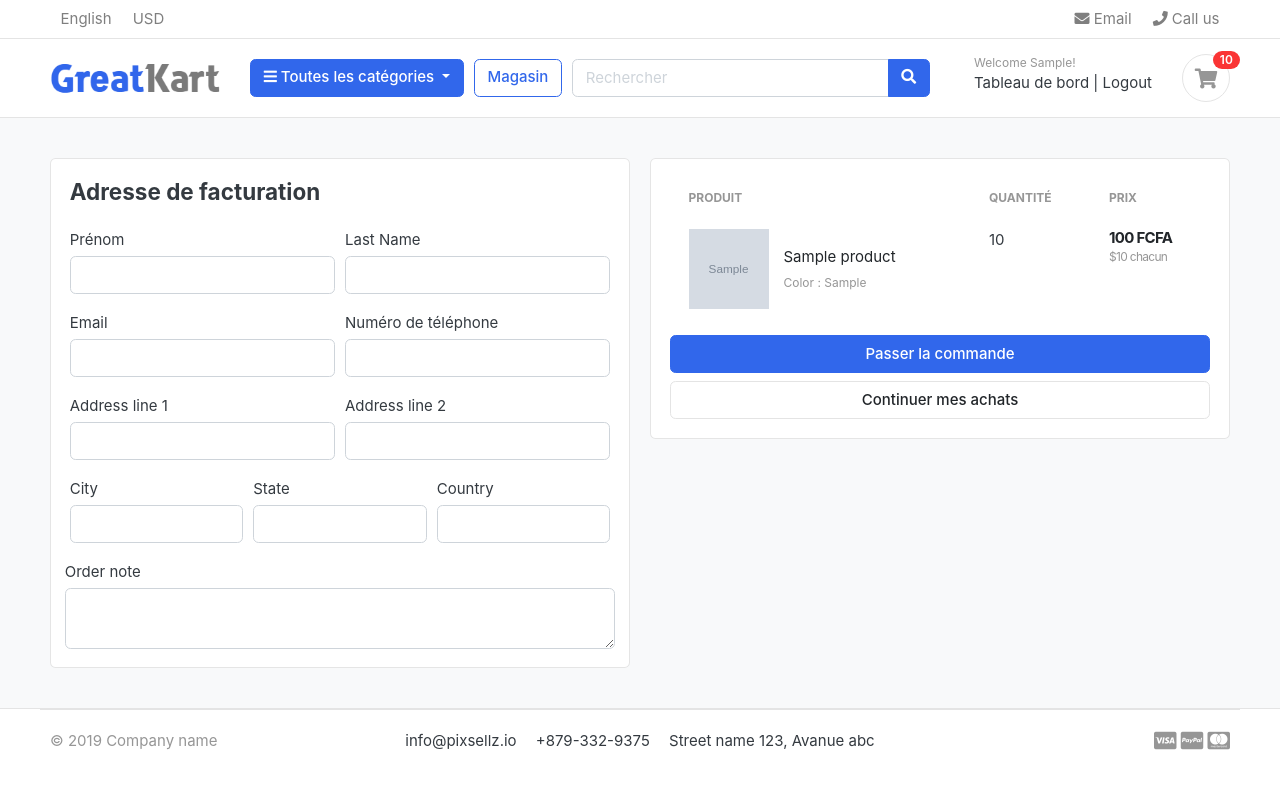
After one commit to GloireEBERE/glory_shop, a Django app: page /cart/checkout/ in a window 1280 px wide. The commit adds this page. Run offline with Django 5.2, Linux system fonts and the light colour scheme; a user stored in the database is signed in; tables that the repository leaves empty hold one stand-in row (values such as "Sample post"); grey boxes marked "Sample" are stand-in pictures; some libraries are stand-ins or nearby versions; some web fonts are replaced.

Commit message:
Changement

```diff
--- a/carts/context_processors.py
+++ b/carts/context_processors.py
@@ -8,9 +8,12 @@ def counter(request):
     else:
         try:
             cart = Cart.objects.filter(cart_id=_cart_id(request))
-            cart_items = CartItem.objects.all().filter(cart=cart[:1])
+            if request.user.is_authenticated:
+                cart_items = CartItem.objects.all().filter(user=request.user)
+            else:
+                cart_items = CartItem.objects.all().filter(cart=cart[:1])
             for cart_item in cart_items:
-                cart_count = cart_item.quantity
+                cart_count += cart_item.quantity
         except Cart.DoesNotExist:
             cart_count = 0
     return dict(cart_count=cart_count)
--- a/carts/models.py
+++ b/carts/models.py
@@ -1,5 +1,6 @@
 from django.db import models
 from store.models import Product, Variation
+from accounts.models import Account
 
 # Create your models here.
 
@@ -12,9 +13,10 @@ class Cart(models.Model):
 
 
 class CartItem(models.Model):
+    user = models.ForeignKey(Account, on_delete=models.CASCADE, null=True)
     product = models.ForeignKey(Product, on_delete=models.CASCADE)
     variations = models.ManyToManyField(Variation, blank=True)
-    cart = models.ForeignKey(Cart, on_delete=models.CASCADE)
+    cart = models.ForeignKey(Cart, on_delete=models.CASCADE, null=True)
     quantity = models.IntegerField()
     is_active = models.BooleanField(default=True)
 
--- a/carts/urls.py
+++ b/carts/urls.py
@@ -6,4 +6,6 @@ urlpatterns = [
     path('add_cart/<int:product_id>/', views.add_cart, name='add_cart'),
     path('remove_cart/<int:product_id>/<int:cart_item_id>/', views.remove_cart, name='remove_cart'),
     path('remove_cart_item/<int:product_id>/<int:cart_item_id>/', views.remove_cart_item, name='remove_cart_item'),
+
+    path('checkout/', views.checkout, name='checkout'),
 ]
--- a/carts/views.py
+++ b/carts/views.py
@@ -2,7 +2,7 @@ from django.shortcuts import render, redirect, get_object_or_404
 from store.models import Product, Variation
 from .models import Cart, CartItem
 from django.core.exceptions import ObjectDoesNotExist
-from django.http import HttpResponse
+from django.contrib.auth.decorators import login_required
 
 # Create your views here.
 
@@ -13,76 +13,134 @@ def _cart_id(request):
     return cart
 
 def add_cart(request, product_id):
+    current_user = request.user
     product = Product.objects.get(id=product_id)
-    product_variation = []
-    if request.method == 'POST':
-        for item in request.POST:
-            key = item
-            value = request.POST[key]
+    # if the user is authenticated
+    if current_user.is_authenticated:
+        product_variation = []
+        if request.method == 'POST':
+            for item in request.POST:
+                key = item
+                value = request.POST[key]
 
-            try:
-                variation = Variation.objects.get(product=product, variation_category__iexact=key, variation_value__iexact=value)
-                product_variation.append(variation)
-            except:
-                pass
+                try:
+                    variation = Variation.objects.get(product=product, variation_category__iexact=key, variation_value__iexact=value)
+                    product_variation.append(variation)
+                except:
+                    pass
 
-    cart = None  # Initialisez cart avec None
-    try:
-        #get the cart using the cart_id present in the session
-        cart = Cart.objects.get(cart_id=_cart_id(request))
-    except Cart.DoesNotExist:
-        cart = Cart.objects.create(
-            cart_id=_cart_id(request)
-        )
-    cart.save()
+        cart = None  # Initialisez cart avec None
 
-    is_cart_item_exists = CartItem.objects.filter(product=product, cart=cart).exists()
-    if is_cart_item_exists:
-        cart_item = CartItem.objects.filter(product=product, cart=cart)
-        # existing_variations -> database
-        # current variation -> product_variation
-        # item_id -> database
-        ex_var_list = []
-        id = []
-        for item in cart_item:
-            existing_variation = item.variations.all()
-            ex_var_list.append(list(existing_variation))
-            id.append(item.id)
-        print(ex_var_list)
 
-        if product_variation in ex_var_list:
-            # increase the cart item quantity
-            index = ex_var_list.index(product_variation)
-            item_id = id[index]
-            item = CartItem.objects.get(product=product, id=item_id)
-            item.quantity += 1
-            item.save()
+        is_cart_item_exists = CartItem.objects.filter(product=product, user=current_user).exists()
+        if is_cart_item_exists:
+            cart_item = CartItem.objects.filter(product=product, user=current_user)
+            ex_var_list = []
+            id = []
+            for item in cart_item:
+                existing_variation = item.variations.all()
+                ex_var_list.append(list(existing_variation))
+                id.append(item.id)
 
+            if product_variation in ex_var_list:
+                # increase the cart item quantity
+                index = ex_var_list.index(product_variation)
+                item_id = id[index]
+                item = CartItem.objects.get(product=product, id=item_id)
+                item.quantity += 1
+                item.save()
+
+            else:
+                item = CartItem.objects.create(product=product, quantity=1, user=current_user)
+                if len(product_variation) > 0:
+                    item.variations.clear()
+                    item.variations.add(*product_variation)
+                item.save()
         else:
-            item = CartItem.objects.create(product=product, quantity=1, cart=cart)
+            cart_item = CartItem.objects.create(
+                product = product,
+                quantity = 1,
+                user = current_user,
+            )
             if len(product_variation) > 0:
-                item.variations.clear()
-                item.variations.add(*product_variation)
-            item.save()
+                cart_item.variations.clear()
+                cart_item.variations.add(*product_variation)
+            cart_item.save()
+        return redirect('cart')
+    # if the user is authenticated
     else:
-        cart_item = CartItem.objects.create(
-            product = product,
-            quantity = 1,
-            cart = cart,
-        )
-        if len(product_variation) > 0:
-            cart_item.variations.clear()
-            cart_item.variations.add(*product_variation)
-        cart_item.save()
-    return redirect('cart')
+        product_variation = []
+        if request.method == 'POST':
+            for item in request.POST:
+                key = item
+                value = request.POST[key]
+
+                try:
+                    variation = Variation.objects.get(product=product, variation_category__iexact=key, variation_value__iexact=value)
+                    product_variation.append(variation)
+                except:
+                    pass
+
+        cart = None  # Initialisez cart avec None
+        try:
+            #get the cart using the cart_id present in the session
+            cart = Cart.objects.get(cart_id=_cart_id(request))
+        except Cart.DoesNotExist:
+            cart = Cart.objects.create(
+                cart_id=_cart_id(request)
+            )
+        cart.save()
+
+        is_cart_item_exists = CartItem.objects.filter(product=product, cart=cart).exists()
+        if is_cart_item_exists:
+            cart_item = CartItem.objects.filter(product=product, cart=cart)
+            # existing_variations -> database
+            # current variation -> product_variation
+            # item_id -> database
+            ex_var_list = []
+            id = []
+            for item in cart_item:
+                existing_variation = item.variations.all()
+                ex_var_list.append(list(existing_variation))
+                id.append(item.id)
+            print(ex_var_list)
+
+            if product_variation in ex_var_list:
+                # increase the cart item quantity
+                index = ex_var_list.index(product_variation)
+                item_id = id[index]
+                item = CartItem.objects.get(product=product, id=item_id)
+                item.quantity += 1
+                item.save()
+
+            else:
+                item = CartItem.objects.create(product=product, quantity=1, cart=cart)
+                if len(product_variation) > 0:
+                    item.variations.clear()
+                    item.variations.add(*product_variation)
+                item.save()
+        else:
+            cart_item = CartItem.objects.create(
+                product = product,
+                quantity = 1,
+                cart = cart,
+            )
+            if len(product_variation) > 0:
+                cart_item.variations.clear()
+                cart_item.variations.add(*product_variation)
+            cart_item.save()
+        return redirect('cart')
 
 
 
 def remove_cart(request, product_id, cart_item_id):
-    cart = Cart.objects.get(cart_id=_cart_id(request))
     product = get_object_or_404(Product, id=product_id)
     try:
-        cart_item = CartItem.objects.get(product=product, cart=cart, id=cart_item_id)
+        if request.user.is_authenticated:
+            cart_item = CartItem.objects.get(product=product, user=request.user, id=cart_item_id)
+        else:
+            cart = Cart.objects.get(cart_id=_cart_id(request))
+            cart_item = CartItem.objects.get(product=product, cart=cart, id=cart_item_id)
         if cart_item.quantity > 1:
             cart_item.quantity -= 1
             cart_item.save()
@@ -94,17 +152,26 @@ def remove_cart(request, product_id, cart_item_id):
 
 
 def remove_cart_item(request, product_id, cart_item_id):
-    cart = Cart.objects.get(cart_id=_cart_id(request))
+
     product = get_object_or_404(Product, id=product_id)
-    cart_item = CartItem.objects.get(product=product, cart=cart, id=cart_item_id)
+    if request.user.is_authenticated:
+        cart_item = CartItem.objects.get(product=product, user=request.user, id=cart_item_id)
+    else:
+        cart = Cart.objects.get(cart_id=_cart_id(request))
+        cart_item = CartItem.objects.get(product=product, cart=cart, id=cart_item_id)
     cart_item.delete()
     return redirect('cart')
 
 
 def cart(request, total=0, quantity=0, cart_items=None):
     try:
-        cart = Cart.objects.get(cart_id=_cart_id(request))
-        cart_items = CartItem.objects.filter(cart=cart, is_active=True)
+        tax = 0
+        grand_total = 0
+        if request.user.is_authenticated:
+            cart_items = CartItem.objects.filter(user=request.user, is_active=True)
+        else:
+            cart = Cart.objects.get(cart_id=_cart_id(request))
+            cart_items = CartItem.objects.filter(cart=cart, is_active=True)
         for cart_item in cart_items:
             total += (cart_item.product.price * cart_item.quantity)
             quantity += cart_item.quantity
@@ -121,3 +188,29 @@ def cart(request, total=0, quantity=0, cart_items=None):
         'grand_total': grand_total,
     }
     return render(request, 'store/cart.html', context)
+
+
+@login_required(login_url='login')
+def checkout(request, total=0, quantity=0, cart_items=None):
+    try:
+        if request.user.is_authenticated:
+            cart_items = CartItem.objects.filter(user=request.user, is_active=True)
+        else:
+            cart = Cart.objects.get(cart_id=_cart_id(request))
+            cart_items = CartItem.objects.filter(cart=cart, is_active=True)
+        for cart_item in cart_items:
+            total += (cart_item.product.price * cart_item.quantity)
+            quantity += cart_item.quantity
+        tax = (2 * total)/100
+        grand_total = total + tax
+    except ObjectDoesNotExist:
+        pass
+
+    context = {
+        'total': total,
+        'quantity': quantity,
+        'cart_items': cart_items,
+        'tax': tax,
+        'grand_total': grand_total,
+    }
+    return render(request, 'store/checkout.html', context)
--- /dev/null
+++ b/templates/store/checkout.html
@@ -0,0 +1,139 @@
+{% extends "base.html" %}
+
+{% load static %}
+
+{% block content %}
+
+<section class="section-content padding-y bg">
+    <div class="container">
+
+    <!-- ============================ COMPONENT 1 ================================= -->
+
+    <div class="row">
+        <aside class="col-lg-6">
+    <div class="card">
+        <div class="card-body">
+            <h4 class="card-title mb-4">Adresse de facturation</h4>
+            <form action="" method="POST">
+                {% csrf_token %}
+                <div class="form-row">
+                    <div class="col form-group">
+                        <label for="">Prénom</label>
+                        <input type="text" name="first_name" class="form-control" required>
+                    </div>
+                    <div class="col form-group">
+                        <label for="">Last Name</label>
+                        <input type="text" name="last_name" class="form-control" required>
+                    </div>
+                </div>
+                <div class="form-row">
+                    <div class="col form-group">
+                        <label for="">Email</label>
+                        <input type="email" name="email" class="form-control" required>
+                    </div>
+                    <div class="col form-group">
+                        <label for="">Numéro de téléphone</label>
+                        <input type="text" name="phone_number" class="form-control" required>
+                    </div>
+                </div>
+                <div class="form-row">
+                    <div class="col form-group">
+                        <label for="">Address line 1</label>
+                        <input type="text" name="address_line_1" class="form-control" required>
+                    </div>
+                    <div class="col form-group">
+                        <label for="">Address line 2</label>
+                        <input type="text" name="address_line_2" class="form-control">
+                    </div>
+                </div>
+                <div class="form-row">
+                    <div class="col form-group">
+                        <label for="">City</label>
+                        <input type="text" name="city" class="form-control" required>
+                    </div>
+                    <div class="col form-group">
+                        <label for="">State</label>
+                        <input type="text" name="state" class="form-control" required>
+                    </div>
+                    <div class="col form-group">
+                        <label for="">Country</label>
+                        <input type="text" name="country" class="form-control" required>
+                    </div>
+                </div>
+                <div class="form-row">
+                    <label for="">Order note</label>
+                    <textarea name="order_note" rows="2" class="form-control"></textarea>
+                </div>
+
+
+        </div>
+    </div> <!-- card.// -->
+
+        </aside> <!-- col.// -->
+        <aside class="col-lg-6">
+
+            <div class="card">
+            <div class="card-body">
+                <table class="table table-borderless table-shopping-cart">
+                    <thead class="text-muted">
+                    <tr class="small text-uppercase">
+                      <th scope="col">Produit</th>
+                      <th scope="col" width="120">Quantité</th>
+                      <th scope="col" width="120">Prix</th>
+
+                    </tr>
+                    </thead>
+                    <tbody>
+                        {% for cart_item in cart_items %}
+                    <tr>
+                        <td>
+                            <figure class="itemside align-items-center">
+                                <div class="aside"><img src="{{ cart_item.product.images.url }}" class="img-sm"></div>
+                                <figcaption class="info">
+                                    <a href="{{ cart_item.product.get_url }}" class="title text-dark">{{ cart_item.product.product_name }}</a>
+                                    <p class="text-muted small">
+                                        {% if cart_item.variations.all %}
+                                            {% for item in cart_item.variations.all %}
+                                                {{ item.variation_category | capfirst }} : {{ item.variation_value | capfirst }} <br>
+                                            {% endfor %}
+                                        {% endif %}
+                                    </p>
+                                </figcaption>
+                            </figure>
+                        </td>
+                        <td>
+                            <!-- col.// -->
+                            <label for="">{{ cart_item.quantity }}</label>
+                        </td>
+                        <td>
+                            <div class="price-wrap">
+                                <var class="price">{{ cart_item.sub_total }} FCFA</var>
+                                <small class="text-muted"> ${{ cart_item.product.price }} chacun </small>
+                            </div> <!-- price-wrap .// -->
+                        </td>
+
+                    </tr>
+                    {% endfor %}
+
+
+
+                    </tbody>
+                    </table>
+                <button type="submit" name="submit" class="btn btn-primary btn-block">Passer la commande</button>
+                <a href="{% url 'store' %}" class="btn btn-light btn-block">Continuer mes achats</a>
+            </form>
+            </div> <!-- card-body.// -->
+            </div> <!-- card.// -->
+
+    </aside> <!-- col.// -->
+
+
+    </div> <!-- row.// -->
+
+    <!-- ============================ COMPONENT 1 END .// ================================= -->
+
+    </div> <!-- container .//  -->
+    </section>
+    <!-- ========================= SECTION CONTENT END// ========================= -->
+
+{% endblock  %}
```
Also changed, not shown: accounts/views.py (+48 -1 lines), templates/store/cart.html (+6 -6 lines), carts/migrations/0004_cartitem_user_alter_cartitem_cart.py (added).
